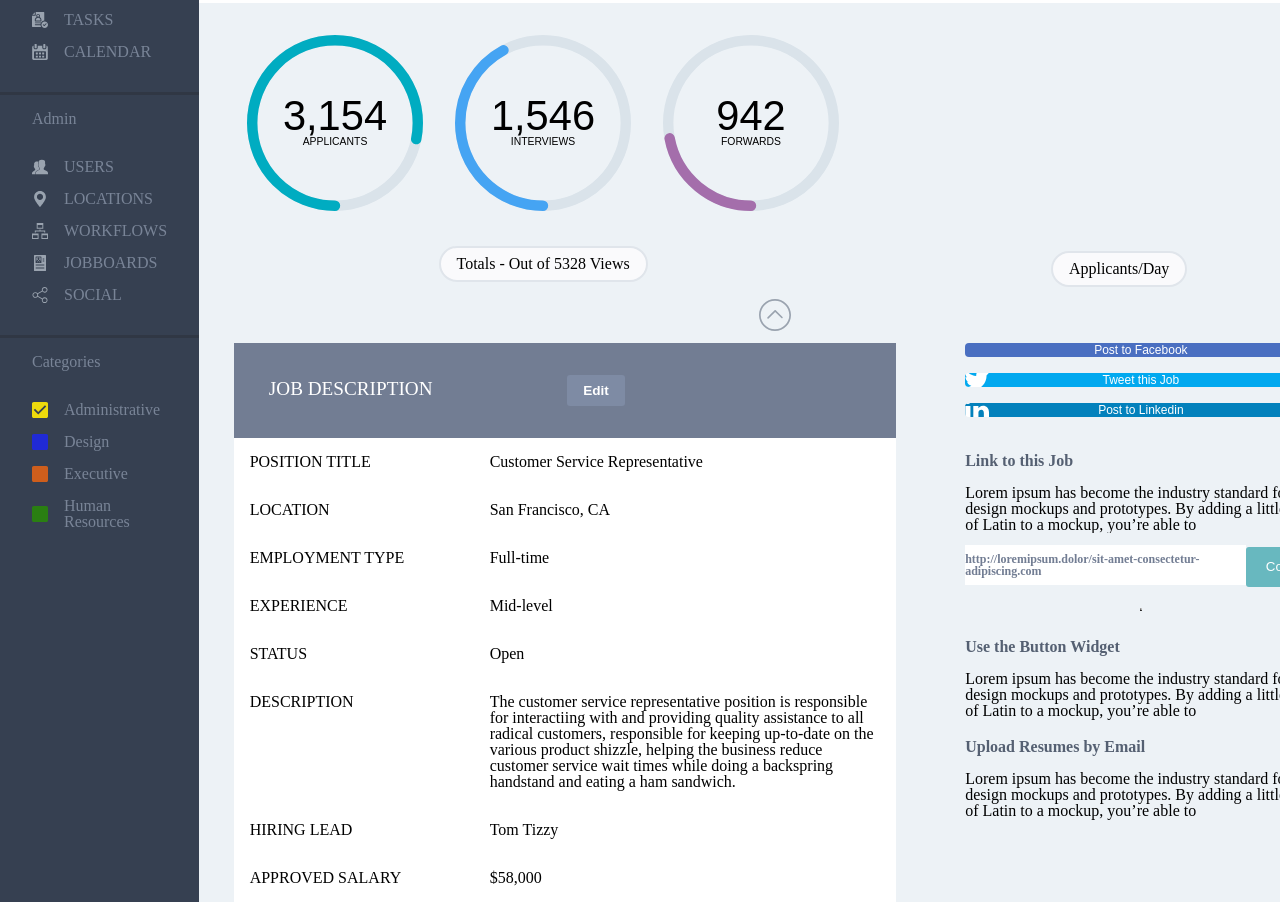
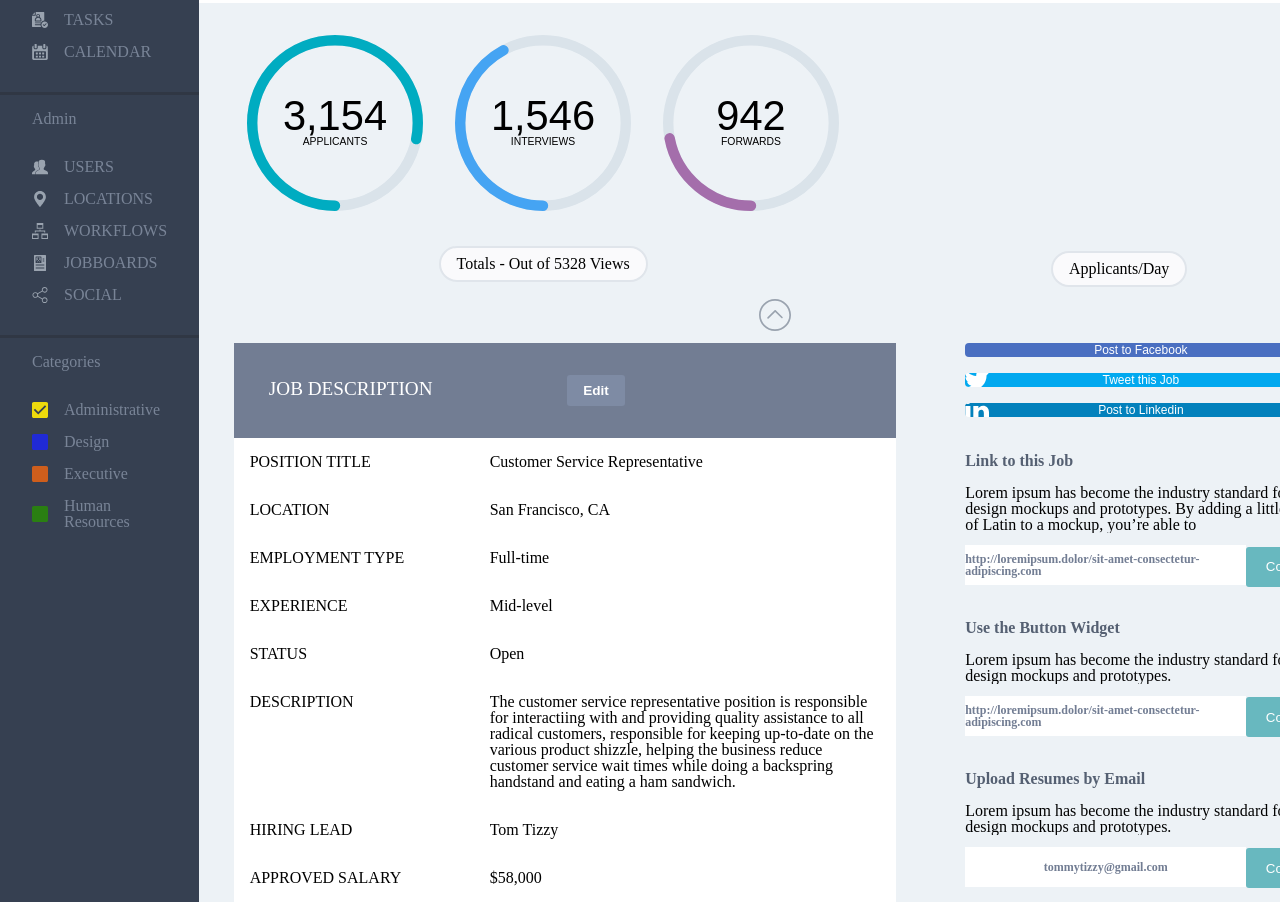
Before and after one commit to brandido/Static-comp-3, a plain HTML site: page index.html in a window 1280 px wide. Shown: the part 311-1213 px from the top of the page. Drawn offline with Linux system fonts and the light colour scheme.

Commit message:
Create and style social link buttons, and adjust page layout

```diff
--- a/index.html
+++ b/index.html
@@ -179,19 +179,26 @@
                   <h4>Link to this Job</h4>
                   <p>Lorem ipsum has become the industry standard for design mockups and prototypes. By adding a little bit of Latin to a mockup, you’re able to</p>
                 </div>
-                <section class="social-tags-contain">
+                <section>
                   <span class="social-tags">http://loremipsum.dolor/sit-amet-consectetur-adipiscing.com</span>
                   <button class="copy-button">Copy</button>
                 </section>
-                <hr class="line-break">
                 <div class="use">
                   <h4>Use the Button Widget</h4>
-                  <p>Lorem ipsum has become the industry standard for design mockups and prototypes. By adding a little bit of Latin to a mockup, you’re able to</p>
+                  <p>Lorem ipsum has become the industry standard for design mockups and prototypes. </p>
                 </div>
+                <section>
+                  <span class="social-tags">http://loremipsum.dolor/sit-amet-consectetur-adipiscing.com</span>
+                  <button class="copy-button">Copy</button>
+                </section>
                 <div class="update">
                   <h4>Upload Resumes by Email</h4>
-                  <p>Lorem ipsum has become the industry standard for design mockups and prototypes. By adding a little bit of Latin to a mockup, you’re able to</p>
+                  <p>Lorem ipsum has become the industry standard for design mockups and prototypes. </p>
                 </div>
+                <section>
+                  <span class="social-tags">tommytizzy@gmail.com</span>
+                  <button class="copy-button">Copy</button>
+                </section>
               </div>
             </section>
             </div>
--- a/style.css
+++ b/style.css
@@ -437,7 +437,7 @@ social media buttons on right*/
 
 main {
   background-color: #edf2f6;
-  flex: 62%;
+  flex: 67%;
   display: flex;
 }
 
```
